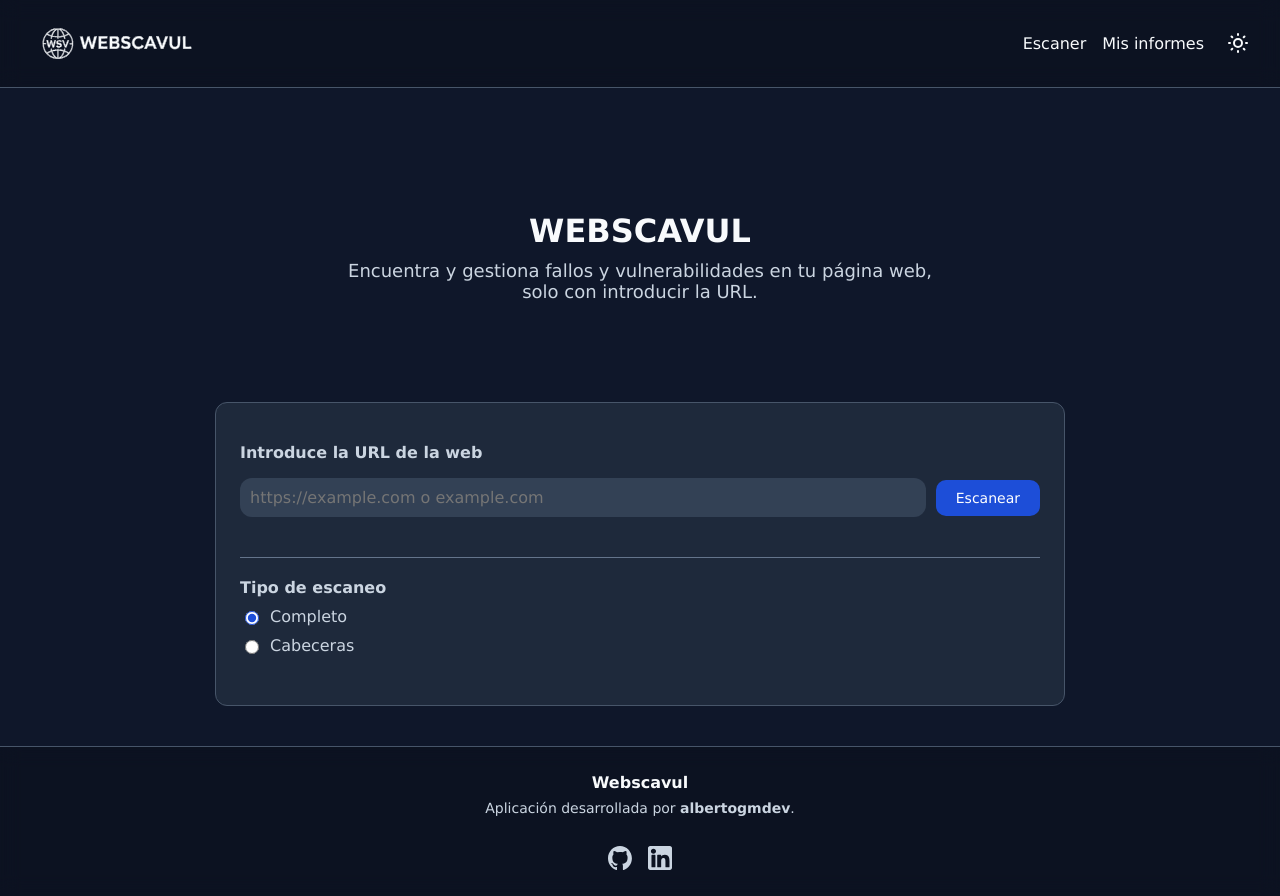
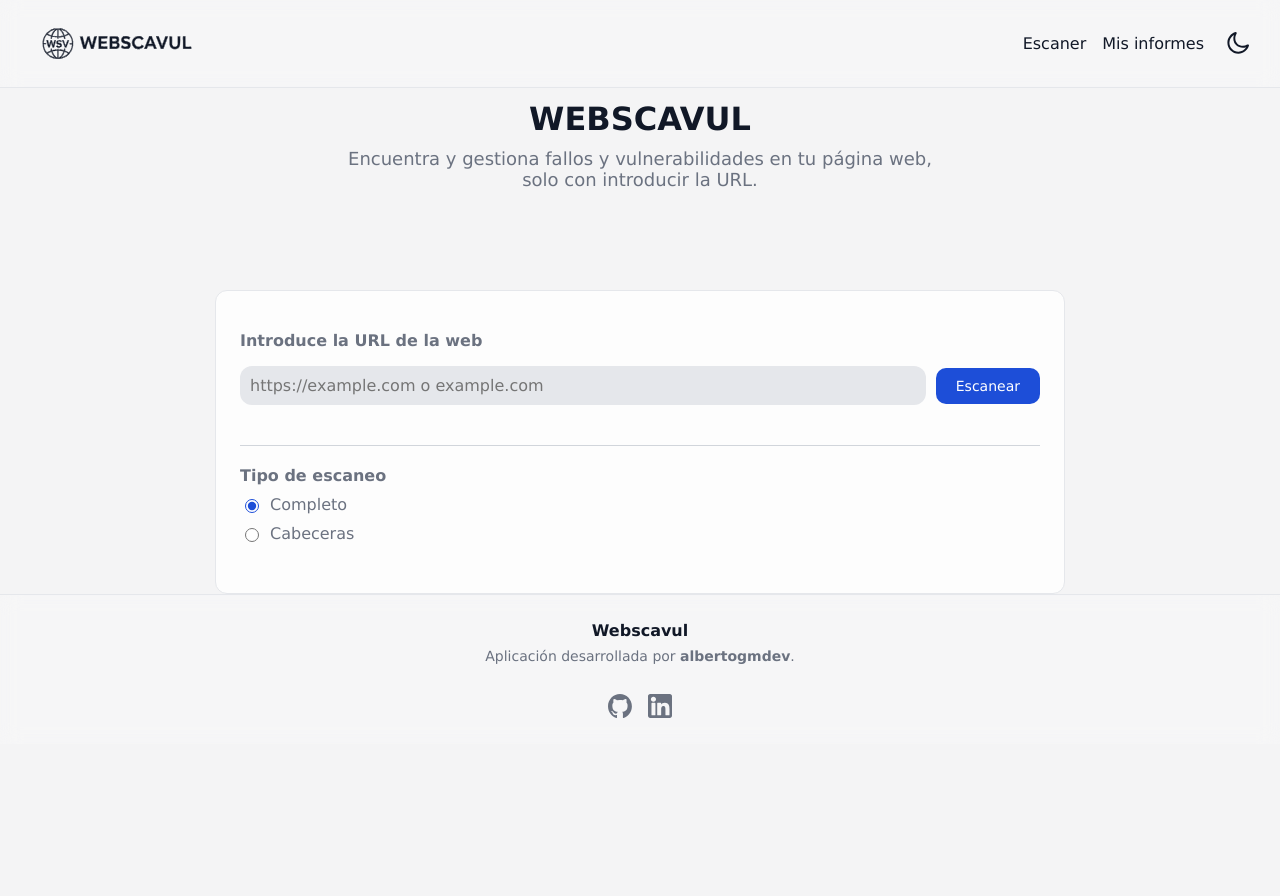
Before and after one commit to albertogmdev/webscavul, a Next.js app in the folder webapp/: page / in a window 1280 px wide. Both pictures are taken after a click on the button "Cambiar tema". After the commit the page ends 800 px from the top, so only its background shows below. Built offline with nearby package versions, Linux system fonts and the light colour scheme; no server answers.

Commit message:
Add theme switch functionality

```diff
--- a/webapp/components/Header/Header.js
+++ b/webapp/components/Header/Header.js
@@ -1,6 +1,19 @@
+"use client"
+
 import Link from 'next/link'
+import { useRef } from "react"
 
 export default function Header() {
+	const darkIcon = useRef(null)
+	const lightIcon = useRef(null)
+
+	const handleThemeToggle = () => {
+		const htmlElement = document.getElementsByTagName('html')[0]
+		htmlElement.classList.toggle('theme-light')
+		darkIcon.current.classList.toggle('hidden')
+		lightIcon.current.classList.toggle('hidden')
+	}
+
 	return (
 		<nav id="header">
 			<Link href="/" className="header-logo">
@@ -13,8 +26,14 @@ export default function Header() {
 				<Link href="/reports" className="header-link">
 					Mis informes
 				</Link>
-				<button className="theme-button">
-					<span className="icon icon-light"></span>
+				<button
+					id="theme-button"
+					className="theme-button"
+					title="Cambiar tema"
+					onClick={handleThemeToggle}
+				>
+					<span className="icon icon-light" ref={darkIcon}></span>
+					<span className="icon icon-dark hidden" ref={lightIcon}></span>
 				</button>
 			</div>
 		</nav>
--- a/webapp/styles/base/_base.scss
+++ b/webapp/styles/base/_base.scss
@@ -4,6 +4,7 @@
   box-sizing: border-box;
   color: $primaryText;
   font-family: Verdana, Geneva, Tahoma, sans-serif;
+  scrollbar-color: auto red;
 }
 
 html {
@@ -21,6 +22,8 @@ body {
     overflow: hidden;
   }
 }
+
+::scroll-bac
 
 .page {
   padding-top: $navbarHeight + 48px;
--- a/webapp/styles/layout/_header.scss
+++ b/webapp/styles/layout/_header.scss
@@ -54,6 +54,10 @@
                 background-color: $primaryText;
                 transition: all 0.3s ease;
 
+                &.hidden {
+                display: none;
+            }
+
                 &:hover {
                     background-color: $primaryAccent;
                 }
```
Also changed, not shown: 1 other file (tests, documents, lock files or other folders).
